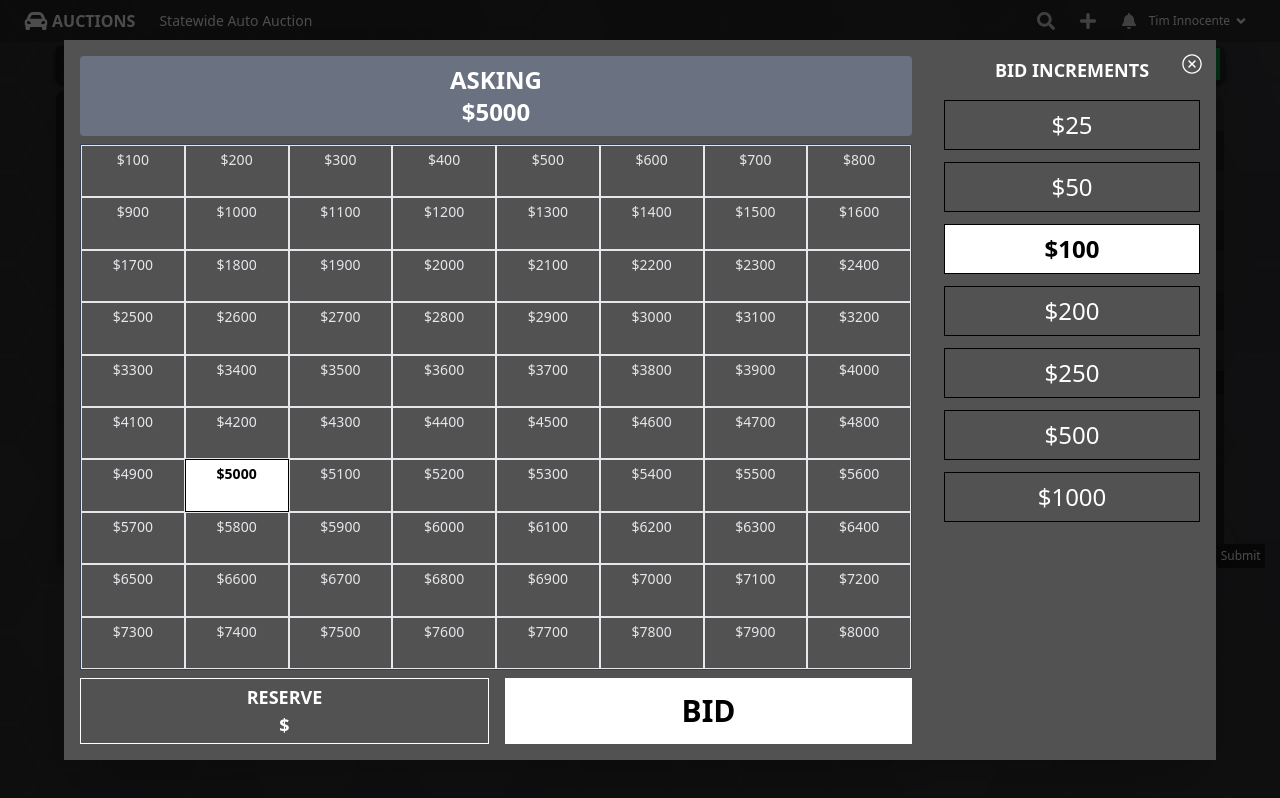
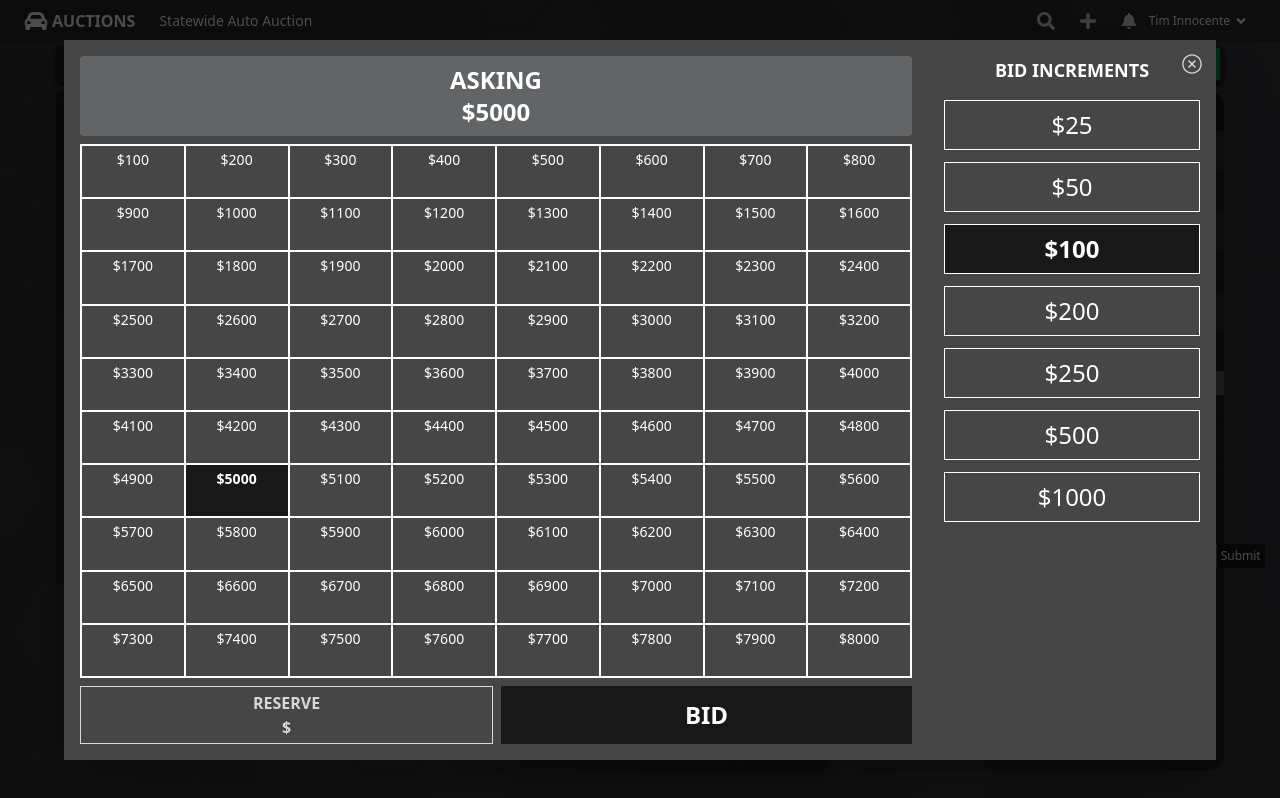
Before and after one commit to zeeshanfreelancer/Car-Parking-Design, a React (Vite) app in the folder client/: page / in a window 1280 px wide. Both pictures are taken after a click on the button 812 px from the left and 316 px from the top of the page. Built offline with nearby package versions, Linux system fonts and the light colour scheme.

Commit message:
responsive components

```diff
--- a/client/src/components/Dashboard/CenterComponent.jsx
+++ b/client/src/components/Dashboard/CenterComponent.jsx
@@ -184,7 +184,7 @@ export default function CenterComponent({ theme }) {
                     }}
                     aria-label="Expand Price Grid"
                 >
-                    <RiExpandUpDownFill />
+                    <RiExpandUpDownFill style={{color:"var(--top_nav_text)"}} />
                 </button>
             </div>
 
--- a/client/src/components/Dashboard/IncrementModel.jsx
+++ b/client/src/components/Dashboard/IncrementModel.jsx
@@ -36,34 +36,66 @@ export default function IncrementModel({ open, onClose }) {
   if (!open) return null;
 
   return (
-    <div className="fixed inset-0 z-50 flex items-center justify-center bg-black/70">
+    <div
+      className="fixed inset-0 z-50 flex items-center justify-center"
+      style={{ background: "rgba(0,0,0,0.7)" }}
+    >
       {/* Modal Box */}
-      <div className="relative bg-neutral-600 w-full max-w-6xl overflow-hidden flex flex-col md:flex-row h-[90vh] shadow-2xl">
-
+      <div
+        className="relative w-full max-w-6xl overflow-hidden flex flex-col md:flex-row h-[90vh] shadow-2xl"
+        style={{
+          background: "var(--popup_field_back, var(--main_field_back))",
+          color: "var(--popup_field_text, var(--text_main))",
+        }}
+      >
         {/* Close Button */}
         <button
           onClick={onClose}
-          className="absolute top-3 right-3 text-white text-2xl font-bold cursor-pointer"
+          className="absolute top-3 right-3 text-2xl font-bold cursor-pointer"
+          style={{
+            color: "var(--button_note_text)",
+          }}
         >
           <IoIosCloseCircleOutline />
         </button>
 
         {/* Left Section */}
-        <div className="flex-1 flex flex-col p-4 text-white">
+        <div className="flex-1 flex flex-col p-4">
           {/* Asking */}
-          <div className="bg-gray-500 text-center py-2 text-2xl font-bold mb-2 rounded">
+          <div
+            className="text-center py-2 text-2xl font-bold mb-2 rounded"
+            style={{
+              background: "var(--list1_back)",
+              color: "var(--button_update_text)",
+            }}
+          >
             ASKING <br /> ${asking}
           </div>
 
           {/* Price Grid */}
-          <div className="grid grid-cols-8 flex-1 overflow-y-auto border border-gray-700">
+          <div
+            className="grid grid-cols-8 flex-1 overflow-y-auto border"
+            style={{
+              borderColor: "var(--button_note_border)",
+            }}
+          >
             {values.map((val, idx) => (
               <div
                 key={idx}
-                className={`p-1 text-center border outline-none text-sm ${val === asking
-                  ? "bg-white text-black font-bold"
-                  : "bg-transparent text-gray-200"
-                  }`}
+                className="p-1 text-center border outline-none text-sm cursor-pointer"
+                style={{
+                  borderColor: "var(--button_note_border)",
+                  background:
+                    val === asking
+                      ? "var(--button_update_back)"
+                      : "transparent",
+                  color:
+                    val === asking
+                      ? "var(--button_update_text)"
+                      : "var(--popup_field_text, var(--text_main))",
+                  fontWeight: val === asking ? "bold" : "normal",
+                  transition: "background 0.2s, color 0.2s",
+                }}
               >
                 ${val}
               </div>
@@ -71,14 +103,28 @@ export default function IncrementModel({ open, onClose }) {
           </div>
 
           {/* Reserve + Bid */}
-          <div className="flex justify-between mt-2">
-            <button className="flex-1 mr-2 py-1 border-1 border-white bg-transparent text-lg font-bold hover:bg-white hover:text-black cursor-pointer">
+          <div className="flex justify-between mt-2 gap-2">
+            <button
+              className="flex-1 py-1 border font-bold cursor-pointer"
+              style={{
+                borderColor: "var(--button_note_border)",
+                background: "transparent",
+                color: "var(--button_note_text)",
+                transition: "background 0.2s, color 0.2s",
+              }}
+            >
               RESERVE
               <span className="block">$</span>
             </button>
             <button
               onClick={handleBid}
-              className="flex-1 ml-2 py-1 bg-white text-black text-3xl font-bold cursor-pointer hover:bg-gray-200"
+              className="flex-1 py-1 font-bold cursor-pointer"
+              style={{
+                background: "var(--button_update_back)",
+                color: "var(--button_update_text)",
+                fontSize: "1.5rem",
+                transition: "background 0.2s, color 0.2s",
+              }}
             >
               BID
             </button>
@@ -86,24 +132,38 @@ export default function IncrementModel({ open, onClose }) {
         </div>
 
         {/* Right Section (Bid Increments) */}
-        <div className="w-full md:w-72 p-4 text-white overflow-y-auto">
+        <div
+          className="w-full md:w-72 p-4 overflow-y-auto"
+          style={{
+            color: "var(--popup_field_text, var(--text_main))",
+          }}
+        >
           <h2 className="text-center text-lg font-bold mb-4">BID INCREMENTS</h2>
           <div className="space-y-3">
             {[25, 50, 100, 200, 250, 500, 1000].map((inc) => (
               <button
                 key={inc}
                 onClick={() => setIncrement(inc)}
-                className={`w-full py-2 border-1 text-2xl cursor-pointer border-black transition ${increment === inc
-                    ? "bg-white text-black font-bold"
-                    : "bg-transparen"
-                  }`}
+                className="w-full py-2 border text-2xl cursor-pointer transition font-bold"
+                style={{
+                  borderColor: "var(--button_note_border)",
+                  background:
+                    increment === inc
+                      ? "var(--button_update_back)"
+                      : "transparent",
+                  color:
+                    increment === inc
+                      ? "var(--button_update_text)"
+                      : "var(--popup_field_text, var(--text_main))",
+                  fontWeight: increment === inc ? "bold" : "normal",
+                  transition: "background 0.2s, color 0.2s",
+                }}
               >
                 ${inc}
               </button>
             ))}
           </div>
         </div>
-
       </div>
     </div>
   );
--- a/client/src/components/Dashboard/LeftComponent.jsx
+++ b/client/src/components/Dashboard/LeftComponent.jsx
@@ -19,7 +19,7 @@ export default function LeftComponent() {
 
     return (
         <div
-            className="px-1 py-1 rounded-lg shadow-md"
+            className="px-1 py-1 rounded-lg shadow-md h-[95%]"
             style={{
                 background: "var(--main_field_back)",
                 color: "var(--text_main)",
@@ -30,13 +30,13 @@ export default function LeftComponent() {
                 <img
                     src="/assets/car.PNG"
                     alt="Car"
-                    className="w-70 h-40 mx-auto"
+                    className="w-[60%] h-[50%] mx-auto"
                 />
             </div>
 
             {/* Announcements */}
             <div
-                className="text-center mt-2 overflow-y-scroll h-20"
+                className="text-center mt-2 overflow-y-scroll h-[15%]"
                 style={{
                     background: "var(--button_note_back)",
                     color: "var(--button_note_text)",
@@ -58,14 +58,21 @@ export default function LeftComponent() {
                     Lorem ipsum dolor sit amet consectetur adipisicing elit. Qui quibusdam, cum
                     laboriosam voluptate, aut vitae facere veniam autem, quae quaerat quis
                     perspiciatis! Natus, cumque officia. Temporibus inventore esse facere expedita.
-                    <br />
-                    Lorem ipsum dolor sit amet consectetur adipisicing elit. Nihil dolor perspiciatis unde eum...
+                    Lorem ipsum dolor sit amet consectetur adipisicing elit. Qui quibusdam, cum
+                    laboriosam voluptate, aut vitae facere veniam autem, quae quaerat quis
+                    perspiciatis! Natus, cumque officia. Temporibus inventore esse facere expedita.
+                    Lorem ipsum dolor sit amet consectetur adipisicing elit. Qui quibusdam, cum
+                    laboriosam voluptate, aut vitae facere veniam autem, quae quaerat quis
+                    perspiciatis! Natus, cumque officia. Temporibus inventore esse facere expedita.
+                    Lorem ipsum dolor sit amet consectetur adipisicing elit. Qui quibusdam, cum
+                    laboriosam voluptate, aut vitae facere veniam autem, quae quaerat quis
+                    perspiciatis! Natus, cumque officia. Temporibus inventore esse facere expedita.
                 </Text>
             </div>
 
             {/* Vehicle Details */}
             <div
-                className="max-w-md mx-auto shadow-lg"
+                className="drop-shadow-lg"
                 style={{
                     background: "var(--main_field_inner, transparent)",
                     color: "var(--table_head_text)",
--- a/client/src/components/Dashboard/RightComponent.jsx
+++ b/client/src/components/Dashboard/RightComponent.jsx
@@ -1,8 +1,11 @@
+import React, { useState } from "react";
 import Text from "../Reusable/Text";
 import { MdHistory } from "react-icons/md";
 import { IoChatbubble } from "react-icons/io5";
 
 export default function RightComponent({ theme }) {
+    const [selectedCarId, setSelectedCarId] = useState("Q1");
+
     const cars = [
         { id: "Q1", model: "2012 Grand Cherokee", color: "Gray", miles: "143,253" },
         { id: "Q2", model: "2014 Outback", color: "Gray", miles: "140,141" },
@@ -19,7 +22,7 @@ export default function RightComponent({ theme }) {
 
     return (
         <div
-            className="flex flex-col h-full rounded-2xl"
+            className="flex flex-col rounded-2xl"
             style={{
                 background: "var(--main_field_back)",
                 color: "var(--text_main)",
@@ -27,20 +30,31 @@ export default function RightComponent({ theme }) {
         >
             {/* Cars List */}
             <div className="overflow-y-auto h-70 rounded-t-2xl">
-                {cars.map((car, index) => (
+                {cars.map((car, index) => {
+                    const isSelected = selectedCarId === car.id;
+                    return (
                         <div
                             key={car.id}
-                        className="flex justify-between px-4 py-1"
+                            className="flex justify-between px-4 py-1 cursor-pointer"
+                            onClick={() => setSelectedCarId(car.id)}
                             style={{
-                            background: index % 2 === 0 ? "var(--main_field_inner)" : "var(--main_field_back)",
-                            color: "var(--text_main)",
+                                background: isSelected
+                                    ? "var(--button_back)"
+                                    : index % 2 === 0
+                                        ? "var(--main_field_back)"
+                                        : "var(--main_field_inner)",
+                                color: isSelected
+                                    ? "var(--button_text)"
+                                    : "var(--text_main)",
+                                transition: "background 0.2s, color 0.2s",
                             }}
                         >
                             <Text className="font-bold text-lg">{car.id} </Text>
-                        <Text className="text-xs text-center font-semibold">{car.model}</Text>
+                            <Text className="text-xs flex justify-center items-center font-semibold">{car.model}</Text>
                             <Text className="text-xs text-center font-semibold">{car.color} <span className="block">{car.miles}</span></Text>
                         </div>
-                ))}
+                    );
+                })}
             </div>
 
             {/* History + Chat */}
@@ -57,11 +71,11 @@ export default function RightComponent({ theme }) {
                     <div
                         className="flex items-center justify-center gap-2 py-1"
                         style={{
-                            background: "var(--button_update_back)",
+                            background: "var(--button_disabled)",
                         }}
                     >
-                        <MdHistory style={{ color: "var(--button_update_text)" }} className="text-xs" />
-                        <Text className="uppercase text-xs" style={{ color: "var(--button_update_text)" }}>History</Text>
+                        <MdHistory style={{ color: "var(--top_nav_text)" }} className="text-xs" />
+                        <Text className="uppercase text-xs" style={{ color: "var(--top_nav_text)" }}>History</Text>
                     </div>
 
                     {/* Scrollable Content */}
@@ -87,11 +101,11 @@ export default function RightComponent({ theme }) {
                     <div
                         className="flex items-center justify-center gap-2 py-1"
                         style={{
-                            background: "var(--button_update_back)",
+                            background: "var(--button_disabled)",
                         }}
                     >
-                        <IoChatbubble style={{ color: "var(--button_update_text)" }} className="text-xs" />
-                        <Text className="uppercase text-xs" style={{ color: "var(--button_update_text)" }}>Chat</Text>
+                        <IoChatbubble style={{ color: "var(--top_nav_text)" }} className="text-xs" />
+                        <Text className="uppercase text-xs" style={{ color: "var(--top_nav_text)" }}>Chat</Text>
                     </div>
 
                     {/* Chat Messages Header */}
@@ -101,7 +115,7 @@ export default function RightComponent({ theme }) {
                             borderColor: "var(--top_nav_border)",
                         }}
                     >
-                        <Text className="font-semibold text-center text-xs" style={{ color: "var(--text_main_highlight)" }}>Global Message</Text>
+                        <Text className="font-semibold text-center text-xs" style={{ color: "var(--top_nav_text)" }}>Global Message</Text>
                     </div>
 
                     {/* Scrollable Messages */}
@@ -130,7 +144,7 @@ export default function RightComponent({ theme }) {
                             placeholder="Enter your message here"
                             className="flex-1 px-1 py-1 text-xs outline-none"
                             style={{
-                                background: "var(--main_field_inner)",
+                                background: "var(--input_background)",
                                 color: "var(--text_main)",
                             }}
                         />
```
Lines whose indentation alone changed are shown as unchanged.
